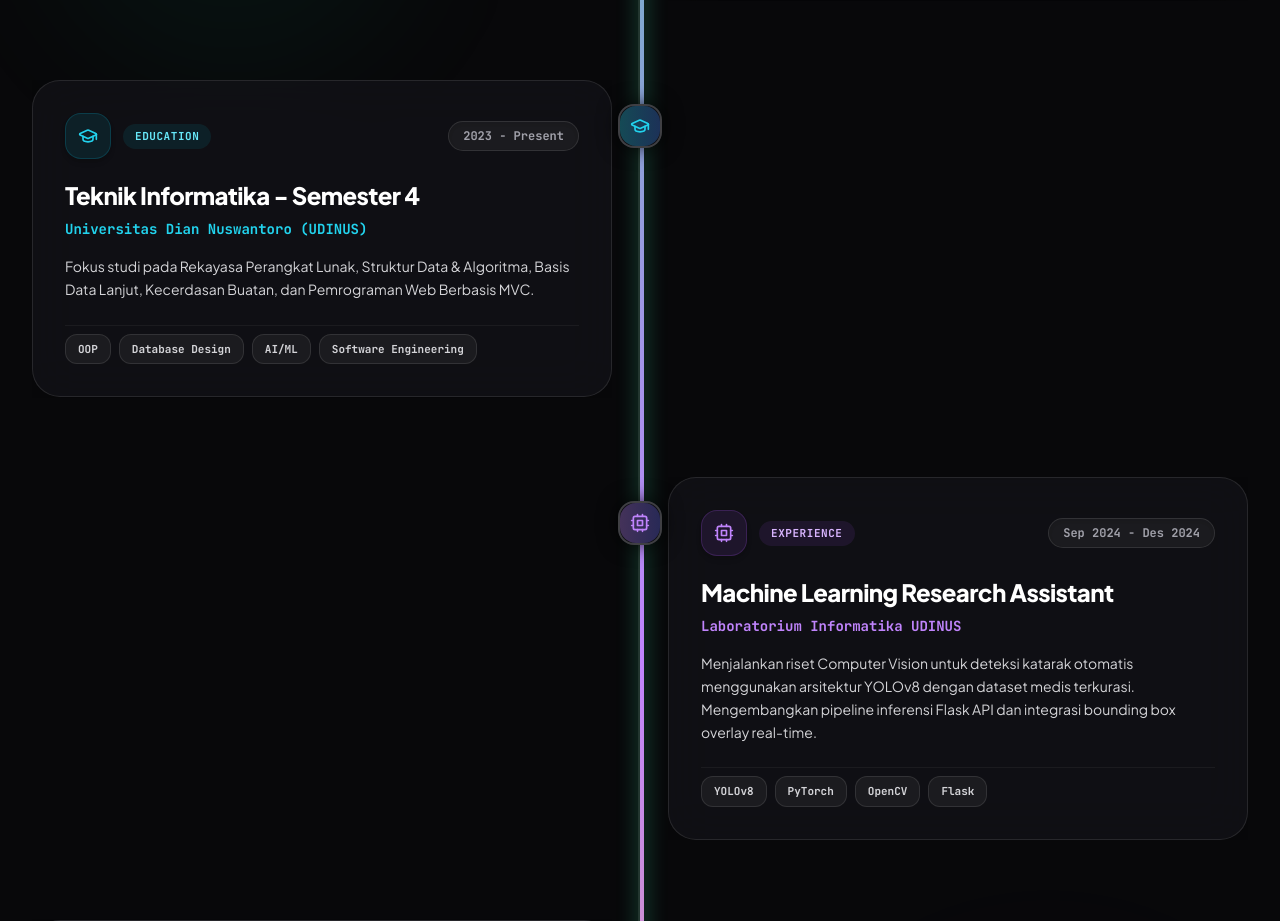
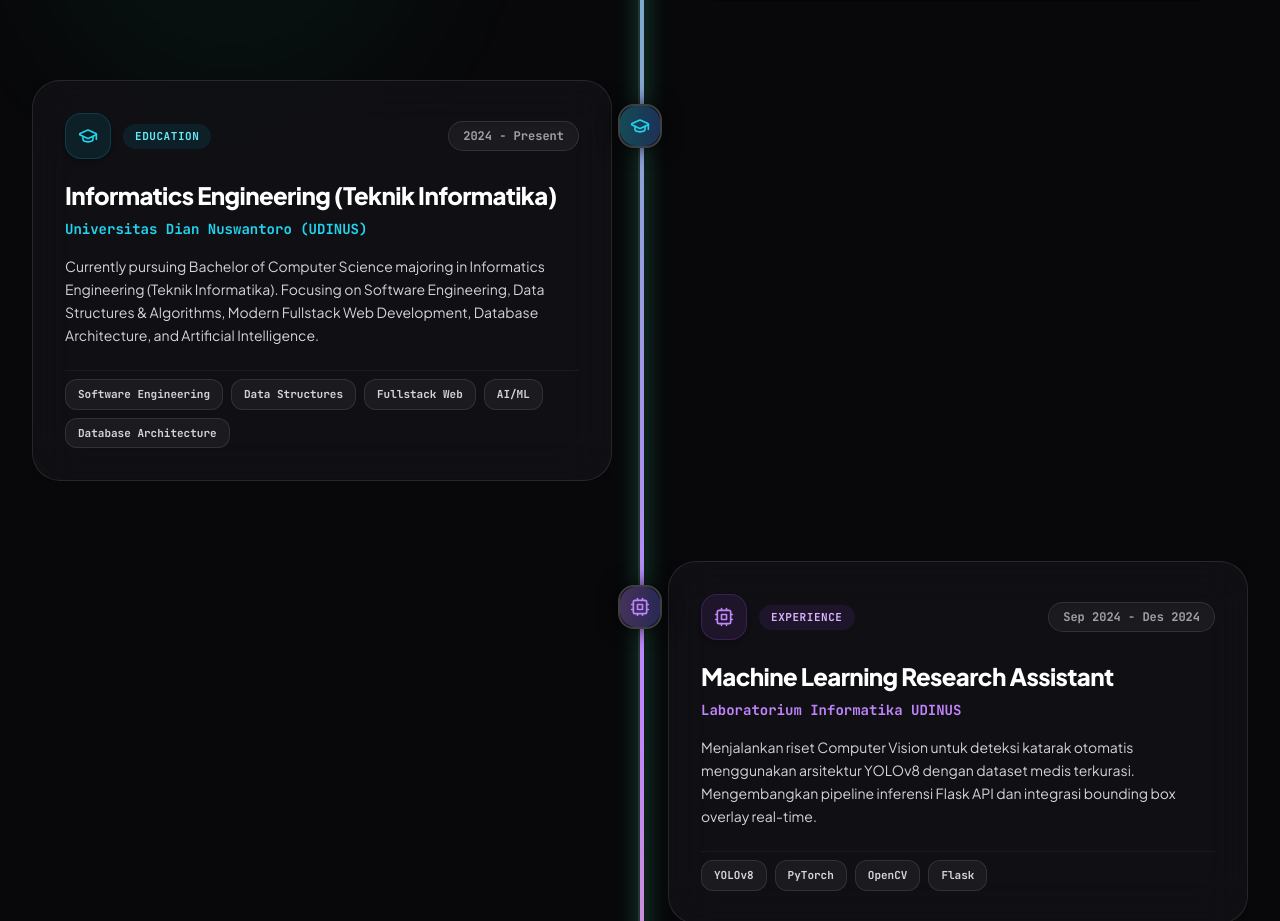
Before and after one commit to brianaryansyah/p, a React (Vite) app: page / in a window 1280 px wide. Shown: the part 2998-3919 px from the top of the page. Built offline with nearby package versions, Linux system fonts and the light colour scheme; no server answers.

Commit message:
Update UDINUS education

```diff
--- a/src/components/client/ExperienceTimeline.tsx
+++ b/src/components/client/ExperienceTimeline.tsx
@@ -63,11 +63,11 @@
   {
     id: 'tl-2',
     type: 'education',
-    title: 'Teknik Informatika - Semester 4',
+    title: 'Informatics Engineering (Teknik Informatika)',
     organization: 'Universitas Dian Nuswantoro (UDINUS)',
-    date: '2023 - Present',
-    description: 'Fokus studi pada Rekayasa Perangkat Lunak, Struktur Data & Algoritma, Basis Data Lanjut, Kecerdasan Buatan, dan Pemrograman Web Berbasis MVC.',
-    tags: ['OOP', 'Database Design', 'AI/ML', 'Software Engineering'],
+    date: '2024 - Present',
+    description: 'Currently pursuing Bachelor of Computer Science majoring in Informatics Engineering (Teknik Informatika). Focusing on Software Engineering, Data Structures & Algorithms, Modern Fullstack Web Development, Database Architecture, and Artificial Intelligence.',
+    tags: ['Software Engineering', 'Data Structures', 'Fullstack Web', 'AI/ML', 'Database Architecture'],
     icon: GraduationCap,
     color: 'text-cyan-400',
     badgeBg: 'bg-cyan-500/10 border-cyan-500/20 text-cyan-300',
```
